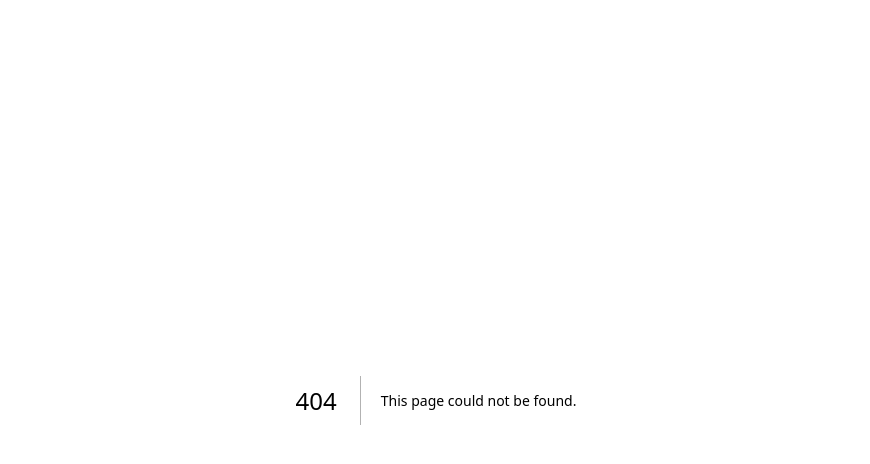
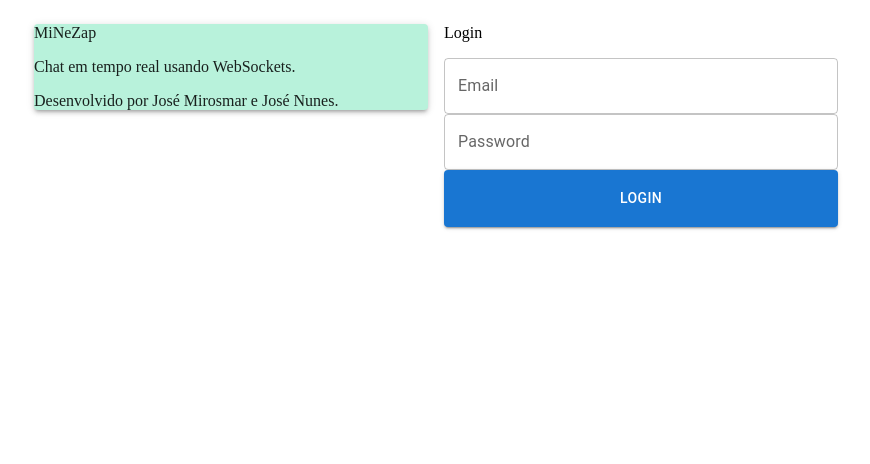
Before and after one commit to JoseNNeto/WebSocketsChat, a Next.js app in the folder web_chat-sockets/: page /login in a window 1280 px wide. Before the commit this address had no page. Shown: the top 464 px of the page, without its empty margins (204-1074 px from the left). Built offline with nearby package versions, Linux system fonts and the light colour scheme.

Commit message:
Incomplete Login

```diff
--- /dev/null
+++ b/web_chat-sockets/src/app/components/login/Login.tsx
@@ -0,0 +1,40 @@
+import { Button, Container, Grid, Paper, TextField } from "@mui/material"
+
+const Login = () => {
+    return (
+        <Container maxWidth="md" sx={{display: "flex", alignItems: "center", height:"60%"}}>
+            <Grid container spacing={2}>
+                <Grid item md={6}>
+                    <Paper square={false} elevation={3} sx={{bgcolor: "#b8f2db"}}>
+                        <p>MiNeZap</p>
+                        <p>
+                            Chat em tempo real usando WebSockets.
+                        </p>
+                        <p>
+                            Desenvolvido por José Mirosmar e José Nunes.
+                        </p>
+                    </Paper>
+                </Grid>
+
+                <Grid item md={6}>
+                    <p>Login</p>
+                    <TextField
+                    fullWidth
+                    id="email"
+                    label="Email"
+                    variant="outlined"/>
+
+                    <TextField
+                    fullWidth
+                    id="password"
+                    label="Password"
+                    variant="outlined"/>
+
+                    <Button variant="contained" fullWidth sx={{py: 2, bgcolor: "b8f2db"}}>Login</Button>
+                </Grid>
+            </Grid>
+        </Container>
+    )
+}
+
+export default Login;
--- /dev/null
+++ b/web_chat-sockets/src/pages/login/index.tsx
@@ -0,0 +1,12 @@
+import Login from "@/app/components/login/Login"
+import { Container } from "@mui/material"
+
+const loginIndex = () => {
+    return (
+        <Container maxWidth="md">
+            <Login />
+        </Container>
+    )
+}
+
+export default loginIndex
```
Also changed, not shown: web_chat-sockets/package.json (+8 -5 lines), 1 other file (tests, documents, lock files or other folders).
